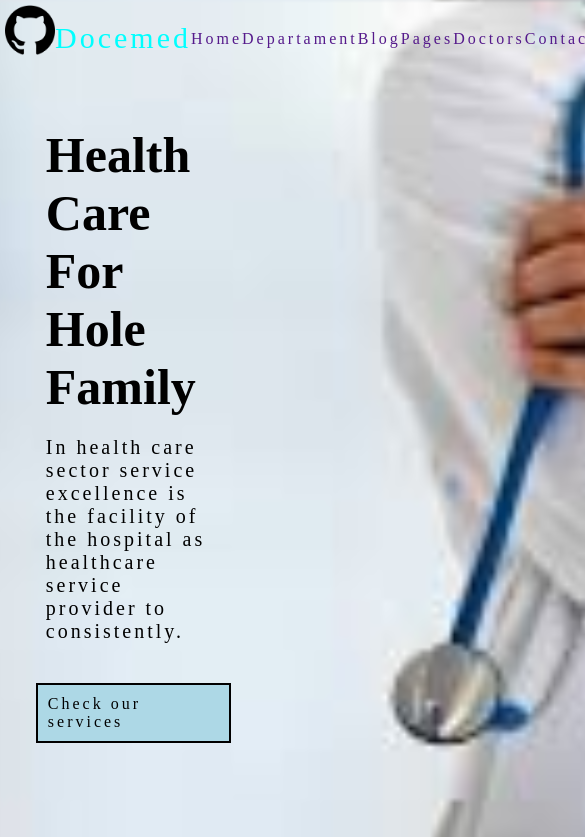
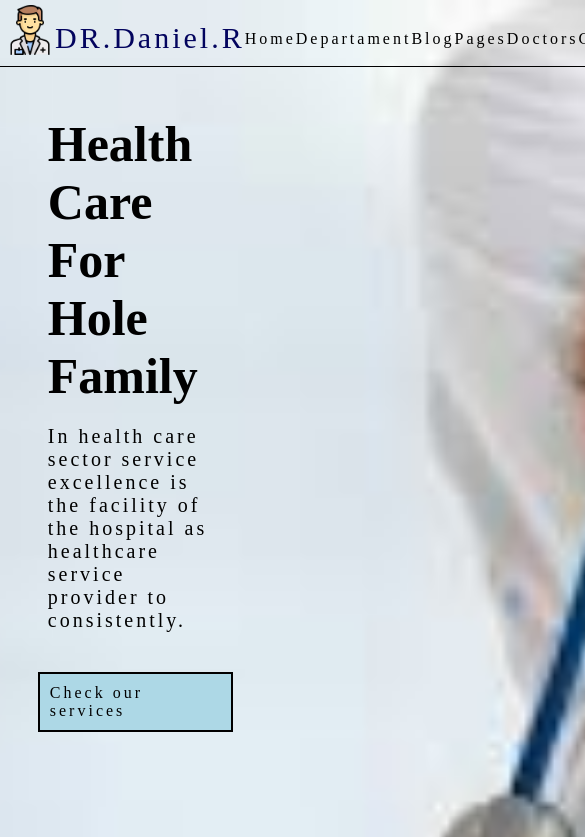
Before and after one commit to DanielRojas2002/Practicas-HTML-CSS-JS, a plain HTML site: page BEM/PaginaEstructurada5.html in a window 390 px wide. Shown: the top 837 px of the page, 585 px wide, since content can reach past the window. Drawn offline with Linux system fonts and the light colour scheme.

Commit message:
cambio laptop tablet

```diff
--- a/BEM/PaginaEstructurada5.html
+++ b/BEM/PaginaEstructurada5.html
@@ -16,8 +16,8 @@
 
                 <div class="contenedor-grid-nav-img">
                     <div class="nav-img-flex">
-                        <img class="nav-img" src="../static/img/github.png" alt="">
-                        <p class="nav-img-text">Docemed</p>
+                        <img class="nav-img" src="../static/img/doctorlogo.png" alt="">
+                        <p class="nav-img-text">DR.Daniel.R</p>
                     </div>
                 </div>
 
@@ -45,7 +45,7 @@
                         </a>
 
                         <a class="nav-a" href="">
-                            <li class=" boton nav-text">Make an Apointment</li>
+                            <li class="  nav-text ">Make an Apointment</li>
                         </a>
                     </ul>
                 </div>
--- a/static/css/paginaestructurada5.css
+++ b/static/css/paginaestructurada5.css
@@ -13,6 +13,8 @@
 }
 .contenedor-1{
     grid-area:parte1;
+    border-bottom: 1px solid #000;
+
 }
 
 .contenedor-2{
@@ -39,7 +41,7 @@
     align-items: flex-end;
 }
 .nav-img-text{
-    color:aqua;
+    color:#03045E;
     font-size: 30px;
 }
 .nav-img{
@@ -67,6 +69,7 @@
 .nav-text{
     list-style: none;
     margin-top: 30px;
+    color: #000;
 }
 
 
@@ -80,7 +83,7 @@ body{
     background: url("../img/doc.jpg") no-repeat;
     background-size:cover;
     background-position:center center;
-    background-attachment: fixed;
+
 
 }
 
@@ -142,3 +145,12 @@ body{
 p,a{
     letter-spacing: 3px;
 }
+
+
+.nav-a li:hover{
+    background-color: #023E8A;
+    padding:5px;
+    margin-bottom:8px;
+    border-radius: 5px;
+    color: #fff;
+}
```
Also changed, not shown: static/img/doctorlogo.png (added).
